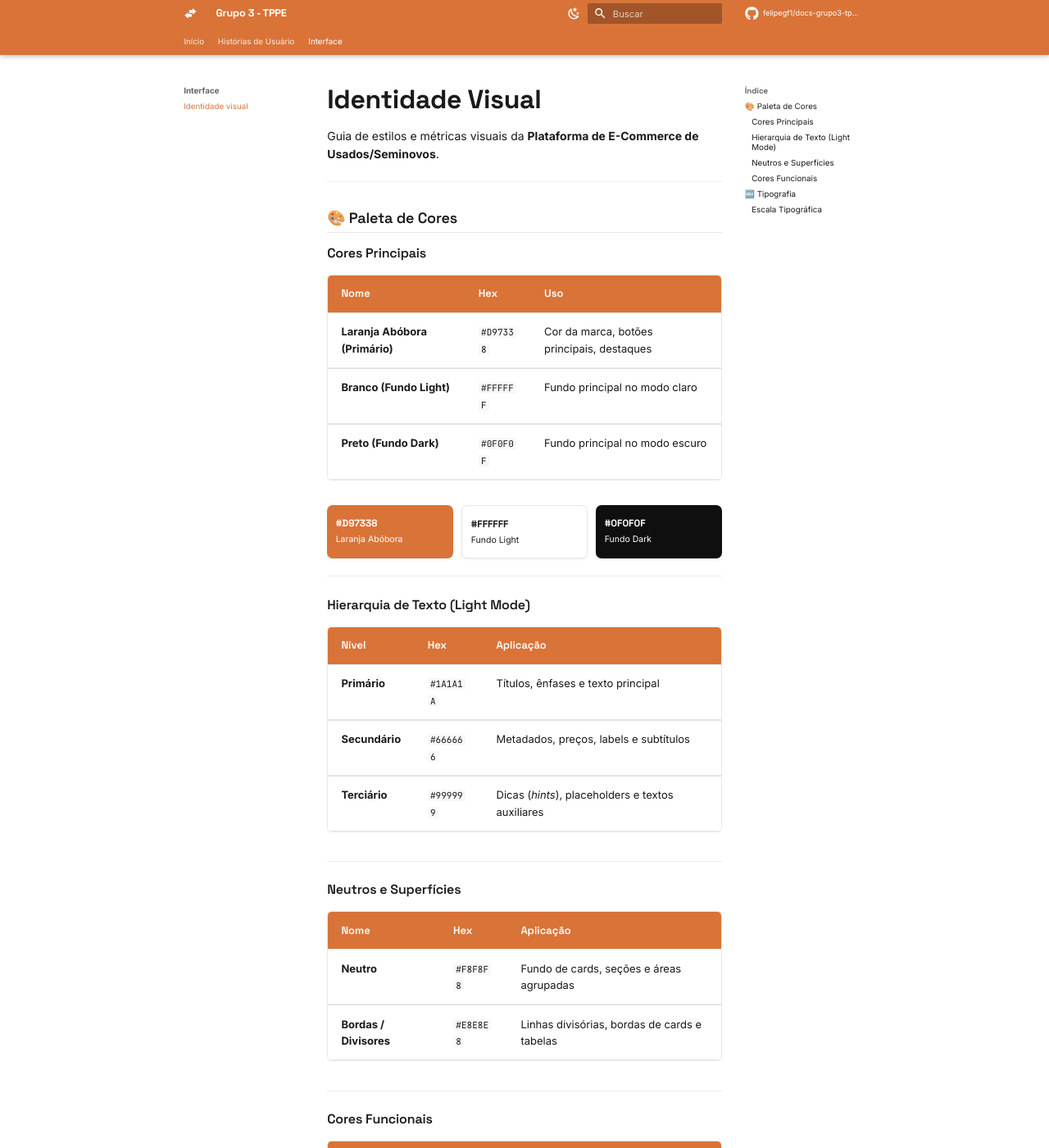
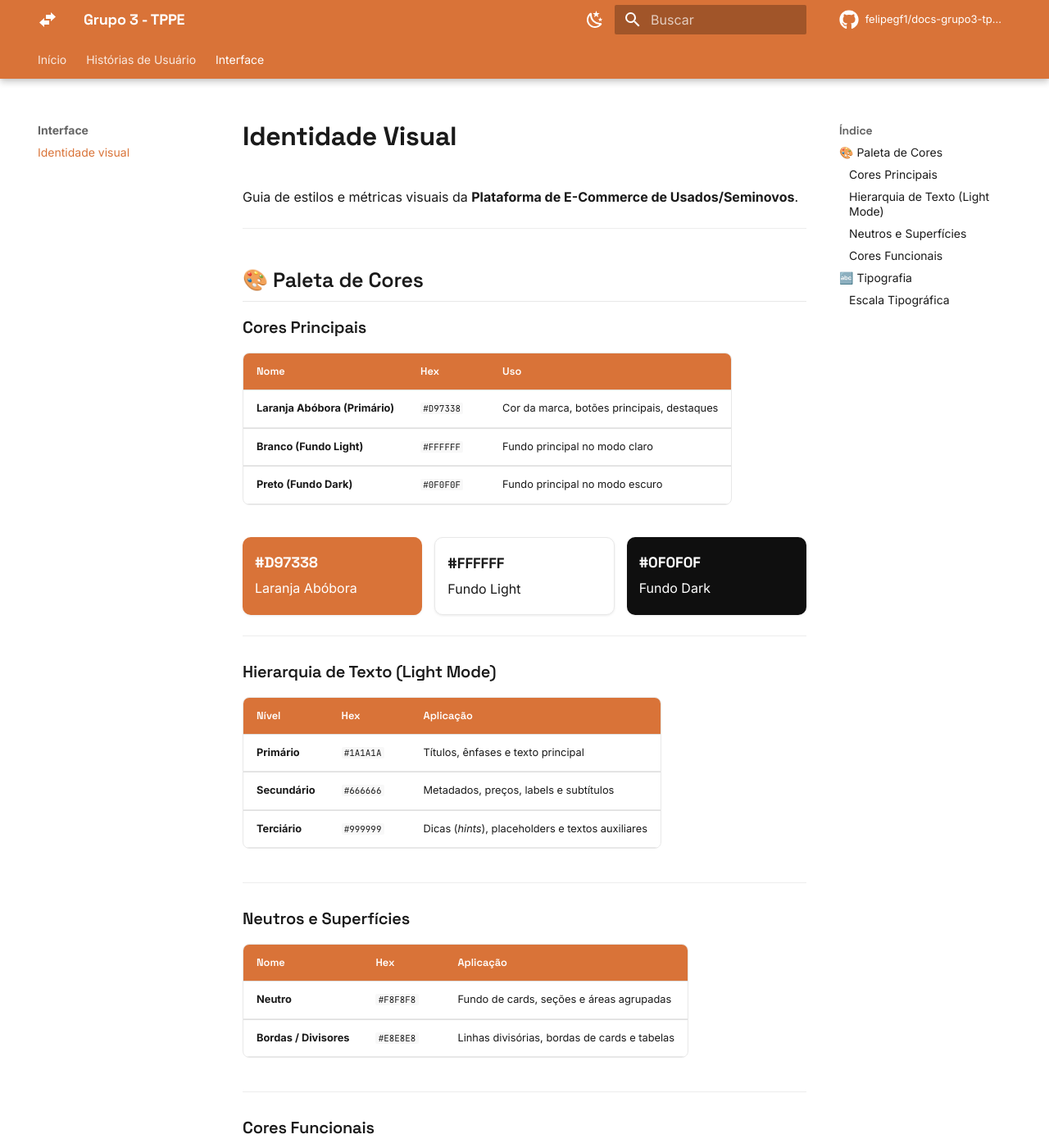
Before and after one commit to felipegf1/docs-grupo3-tppe, an MkDocs documentation site: the page built from docs/interface/identidade-visual.md, in a window 1280 px wide and 1400 px high. Shown: the whole window at 82% size. Built offline with MkDocs 1.6.1 and Material for MkDocs 9.7.7, drawn with Linux system fonts in a browser that asks for light colours; comment, search, counter and statistics services are not loaded.

Commit message:
ajuste na escala do layout

```diff
--- a/docs/stylesheets/extra.css
+++ b/docs/stylesheets/extra.css
@@ -24,7 +24,7 @@
   --md-text-font: var(--body-font);
   --md-code-font: var(--code-font);
 
-  /* Variáveis globais de cores do Material */
+  /* Variáveis globais do Material */
   --md-primary-fg-color:        #D97338;
   --md-primary-fg-color--light: #E48B57;
   --md-primary-fg-color--dark:  #D97338;
@@ -33,7 +33,6 @@
 
 /* -------------------------------------------------------------------------
    CABEÇALHO E ABAS (HEADER & NAVIGATION TABS)
-   Força a cor exata #D97338 em todos os estados no modo claro
    ------------------------------------------------------------------------- */
 .md-header,
 .md-header[data-md-state="shadow"],
@@ -42,9 +41,7 @@
 [data-md-color-scheme="default"] .md-header,
 [data-md-color-scheme="default"] .md-tabs,
 html [data-md-color-primary="custom"] .md-header,
-html [data-md-color-primary="custom"] .md-tabs,
-html [data-md-color-primary="orange"] .md-header,
-html [data-md-color-primary="orange"] .md-tabs {
+html [data-md-color-primary="custom"] .md-tabs {
   background-color: #D97338 !important;
 }
 
@@ -145,13 +142,8 @@ html [data-md-color-primary="orange"] .md-tabs {
 }
 
 /* -------------------------------------------------------------------------
-   Tipografia e Escala
+   Tipografia dos Títulos (Space Grotesk)
    ------------------------------------------------------------------------- */
-html, body, .md-typeset {
-  font-family: var(--body-font);
-  font-size: 14px;
-}
-
 .md-typeset h1,
 .md-typeset h2,
 .md-typeset h3,
@@ -165,40 +157,22 @@ html, body, .md-typeset {
   letter-spacing: -0.01em;
 }
 
-/* H1: 32px / Space Grotesk 700 */
 .md-typeset h1 {
-  font-size: 32px;
   font-weight: 700;
-  line-height: 1.2;
-  margin-bottom: 0.8rem;
   color: var(--md-typeset-color);
 }
 
-/* H2: 18px / Space Grotesk 600 */
 .md-typeset h2 {
-  font-size: 18px;
   font-weight: 600;
-  line-height: 1.3;
   margin-top: 1.8em;
   padding-bottom: 0.3em;
   border-bottom: 1px solid var(--border-color);
   color: var(--md-typeset-color);
 }
 
-/* H3: 16px / Space Grotesk 600 */
 .md-typeset h3 {
-  font-size: 16px;
   font-weight: 600;
   margin-top: 1.4em;
-}
-
-/* Meta / Small: 12px / Inter 500 */
-.meta-text,
-.md-typeset small,
-.md-footer-meta {
-  font-size: 12px;
-  font-weight: 500;
-  color: var(--md-default-fg-color--light);
 }
 
 /* -------------------------------------------------------------------------
@@ -231,12 +205,10 @@ html, body, .md-typeset {
   color: #FFFFFF;
   font-family: var(--heading-font);
   font-weight: 600;
-  font-size: 13px;
 }
 
 .md-typeset table:not([class]) td {
   border-bottom: 1px solid var(--border-color);
-  font-size: 13px;
 }
 
 /* Checkboxes */
@@ -247,7 +219,7 @@ html, body, .md-typeset {
 /* Amostras da página de Identidade Visual */
 .paleta {
   display: grid;
-  grid-template-columns: repeat(auto-fit, minmax(8rem, 1fr));
+  grid-template-columns: repeat(auto-fit, minmax(8.5rem, 1fr));
   gap: 0.75rem;
   margin: 1.2rem 0;
 }
@@ -255,15 +227,14 @@ html, body, .md-typeset {
 .paleta .amostra {
   border-radius: 0.5rem;
   padding: 0.85rem 0.75rem;
-  font-size: 0.75rem;
-  font-family: var(--body-font);
+  font-size: 0.8rem;
   box-shadow: 0 1px 3px rgba(0, 0, 0, 0.08);
 }
 
 .paleta .amostra strong {
   display: block;
   font-family: var(--heading-font);
-  font-size: 0.85rem;
+  font-size: 0.9rem;
   font-weight: 700;
   margin-bottom: 0.2rem;
 }
```
